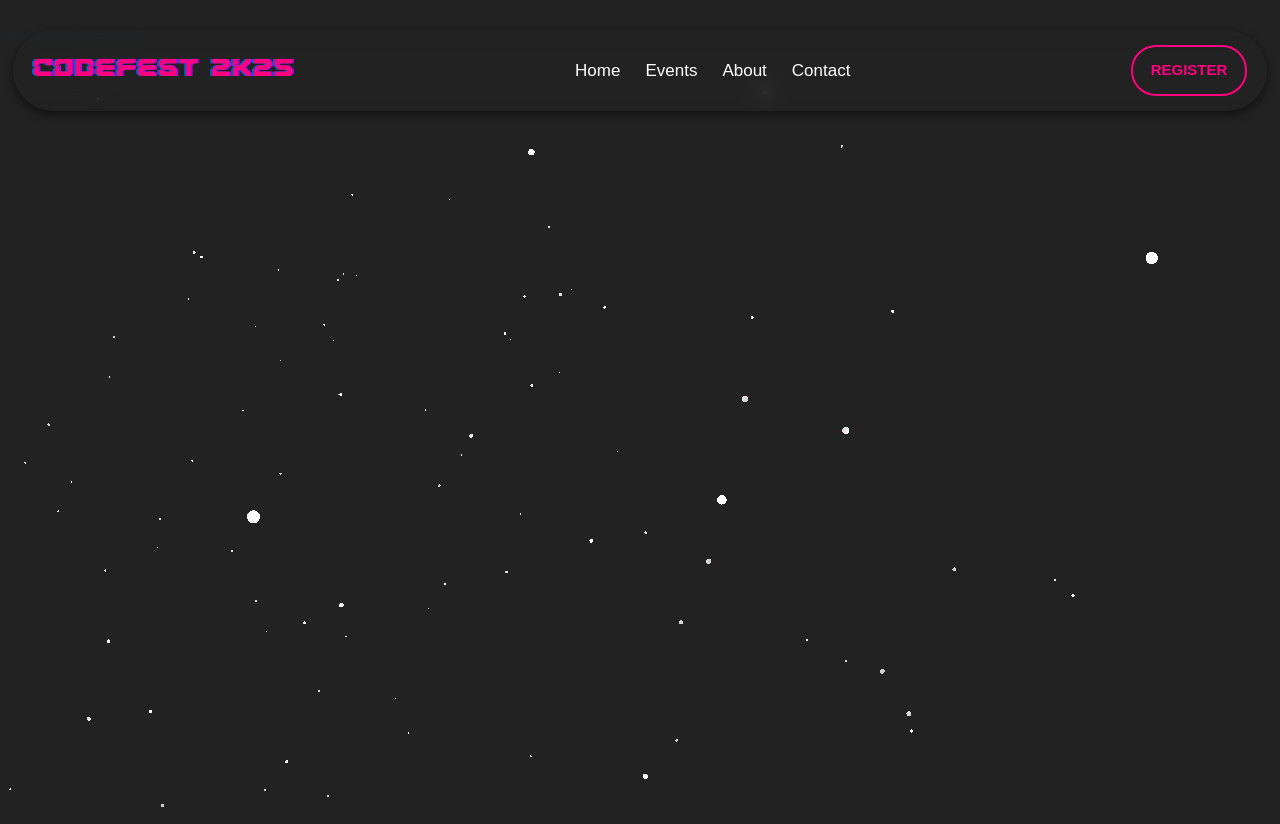
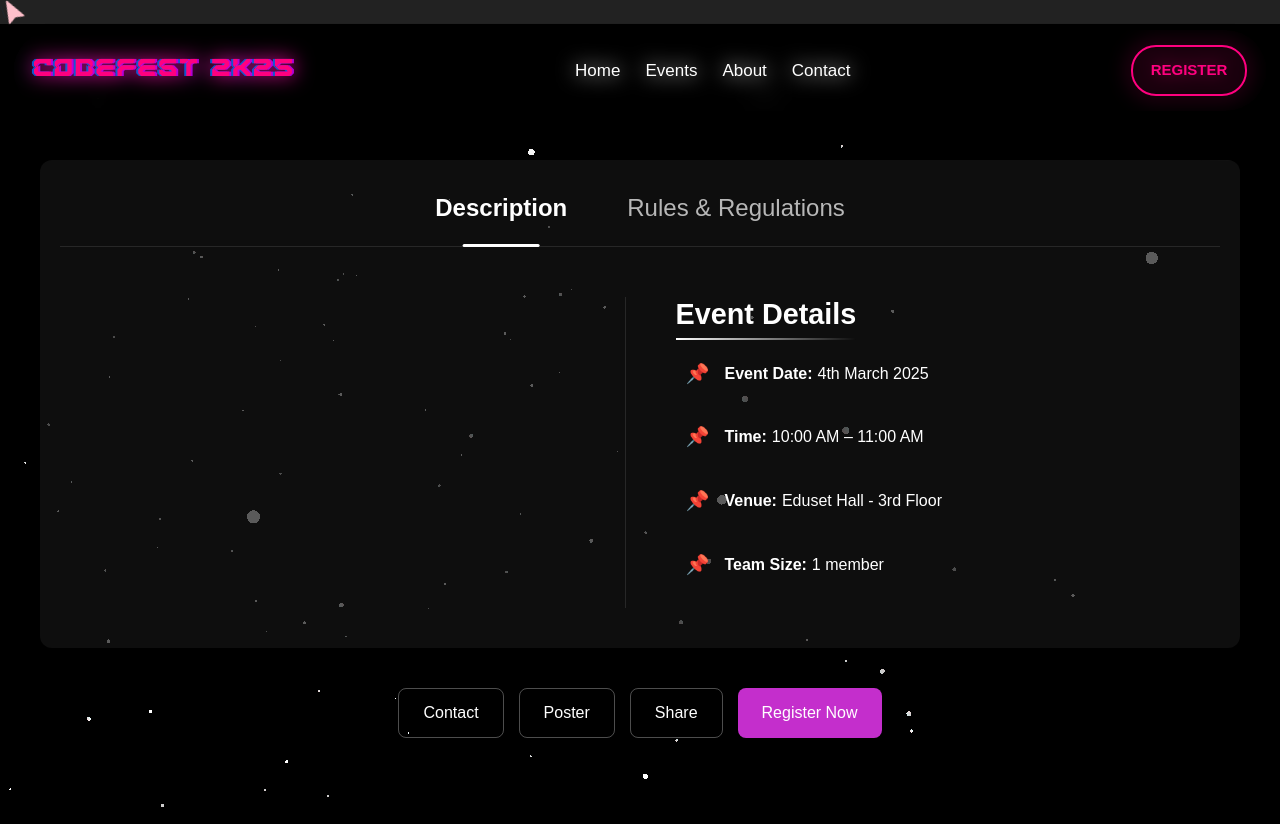
Before and after one commit to vjJeeva/Codefest2k25, a React (Vite) app: page /rules in a window 1280 px wide. Before the commit the page ends 800 px from the top, so only its background shows below. Built offline with nearby package versions, Linux system fonts and the light colour scheme; a web font is replaced by a local one.

Commit message:
added functionality to rulespage

```diff
--- a/src/App.jsx
+++ b/src/App.jsx
@@ -8,10 +8,12 @@ import RulesPage from "./components/RulesPage.jsx";
 import Background from './components/Background.jsx'
 import './App.css'
 import EventToggle from "./components/EventToggle.jsx";
+import CustomMouse from "./components/CustomMouse.jsx";
 
 function App() {
   return (
     <>
+    <CustomMouse/>
     <Background/>
     <Router>
       <Header />
--- a/src/assets/eventinfo.js
+++ b/src/assets/eventinfo.js
@@ -10,6 +10,7 @@ import {
 const eventinfo = [
   {
     title: "InnovQuiz",
+    subtitle:"Innovquiz",
     type: "Technical",
     background: Freefire,
     date: "4th APR '25 - 10am",
--- a/src/components/RulesPage.jsx
+++ b/src/components/RulesPage.jsx
@@ -1,25 +1,43 @@
-import React from "react";
+import React, { useState, useEffect } from "react";
 import { useSearchParams } from "react-router-dom";
 import "../styles/RulesPage.css";
 import Header from "./Header.jsx";
 
 const RulesPage = () => {
   const [searchParams] = useSearchParams();
-  let event = null;
+  const [event, setEvent] = useState({}); // State to store event data
+  const [activeTab, setActiveTab] = useState("description");
+  const [animatedItems, setAnimatedItems] = useState([]);
 
+  // Parse event data from URL
+  useEffect(() => {
     try {
       const eventParam = searchParams.get("event");
       if (eventParam) {
-      event = JSON.parse(decodeURIComponent(eventParam));
+        const decodedEvent = JSON.parse(decodeURIComponent(eventParam));
+        setEvent(decodedEvent);
       }
     } catch (error) {
       console.error("Error parsing event data:", error);
-    return <div>Error loading event details. Please try again.</div>;
     }
+  }, [searchParams]);
 
-  if (!event) {
-    return <div>No event data found.</div>;
-  }
+  // Animation effect for items to appear one by one
+  useEffect(() => {
+    const items = document.querySelectorAll(".animate-item");
+
+    const animationTimeout = setTimeout(() => {
+      let delay = 0;
+      items.forEach((item, index) => {
+        setTimeout(() => {
+          setAnimatedItems((prev) => [...prev, index]);
+        }, delay);
+        delay += 150;
+      });
+    }, 300);
+
+    return () => clearTimeout(animationTimeout);
+  }, [activeTab]); // Reset animation when tab changes
 
   const handleRegister = () => {
     window.open("https://forms.gle/YOUR_GOOGLE_FORM_LINK", "_blank");
@@ -28,18 +46,123 @@ const RulesPage = () => {
   return (
     <>
       <Header />
-      <div className="rules-page">
-        <h1>{event.title} Rules</h1>
-        <div className="rules-container">
-          {event.rules.map((rule, index) => (
-            <p key={index} className="rule-item">
-              {rule}
+      <div className="project-contest-page">
+        <div className="hero-section">
+          <h1 className="title">{event.title}</h1>
+          <p className="subtitle">{event.subtitle}</p>
+        </div>
+
+        <div className="content-container">
+          <div className="tabs">
+            <button
+              className={`tab-button ${
+                activeTab === "description" ? "active" : ""
+              }`}
+              onClick={() => setActiveTab("description")}
+            >
+              Description
+            </button>
+            <button
+              className={`tab-button ${activeTab === "rules" ? "active" : ""}`}
+              onClick={() => setActiveTab("rules")}
+            >
+              Rules & Regulations
+            </button>
+          </div>
+
+          <div className="tab-content">
+            {activeTab === "description" && (
+              <div className="description-section">
+                <div className="description-content">
+                  <p className="animate-item description-text">
+                    The <span className="highlight">Project Contest</span> is a
+                    technical event where participants showcase innovative
+                    projects that solve real-world problems using technology.
+                    Participants must develop their projects beforehand and
+                    present them to a panel of judges. The contest encourages{" "}
+                    <span className="highlight">
+                      creativity, problem-solving, and technical excellence.
+                    </span>
                   </p>
-          ))}
                 </div>
+
+                <div className="important-details">
+                  <h2 className="section-title">Event Details</h2>
+                  <ul className="details-list">
+                    <li
+                      className={`animate-item ${
+                        animatedItems.includes(0) ? "show" : ""
+                      }`}
+                    >
+                      <span className="detail-icon">📌</span>
+                      <span className="detail-label">Event Date:</span>{" "}
+                      {event.date || "4th March 2025"}
+                    </li>
+                    <li
+                      className={`animate-item ${
+                        animatedItems.includes(1) ? "show" : ""
+                      }`}
+                    >
+                      <span className="detail-icon">📌</span>
+                      <span className="detail-label">Time:</span>{" "}
+                      {event.time || "10:00 AM – 11:00 AM"}
+                    </li>
+                    <li
+                      className={`animate-item ${
+                        animatedItems.includes(2) ? "show" : ""
+                      }`}
+                    >
+                      <span className="detail-icon">📌</span>
+                      <span className="detail-label">Venue:</span>{" "}
+                      {event.venue || "Eduset Hall - 3rd Floor"}
+                    </li>
+                    <li
+                      className={`animate-item ${
+                        animatedItems.includes(3) ? "show" : ""
+                      }`}
+                    >
+                      <span className="detail-icon">📌</span>
+                      <span className="detail-label">Team Size:</span>{" "}
+                      {event.teamSize || "1 member"}
+                    </li>
+                  </ul>
+                </div>
+              </div>
+            )}
+
+            {activeTab === "rules" && (
+              <div className="rules-section">
+                <h2 className="section-title">Rules & Regulations</h2>
+                <ul className="rules-list">
+                  {event.rules ? (
+                    event.rules.map((rule, index) => (
+                      <li
+                        key={index}
+                        className={`animate-item ${
+                          animatedItems.includes(index) ? "show" : ""
+                        }`}
+                      >
+                        <span className="rule-icon">✓</span>
+                        <div className="rule-content">{rule}</div>
+                      </li>
+                    ))
+                  ) : (
+                    <p>No rules available for this event.</p>
+                  )}
+                </ul>
+              </div>
+            )}
+          </div>
+        </div>
+
+        <div className="action-buttons">
+          <button className="action-button contact-button">Contact</button>
+          <button className="action-button poster-button">Poster</button>
+          <button className="action-button share-button">Share</button>
           <button className="register-button" onClick={handleRegister}>
             Register Now
           </button>
+        </div>
       </div>
     </>
   );
--- a/src/styles/RulesPage.css
+++ b/src/styles/RulesPage.css
@@ -1,30 +1,225 @@
-.rules-page {
-  padding: 20px;
-  max-width: 800px;
+/* ProjectContestPage.css */
+.project-contest-page {
+  font-family: 'Inter', 'Segoe UI', sans-serif;
+  padding: 0;
+  max-width: 100%;
   margin: 0 auto;
   text-align: center;
-  margin-top: 100px; /* Add margin to avoid overlap with the fixed header */
+  color: white;
+  background-color: #000000;
+  min-height: 100vh;
+  overflow-x: hidden;
 }
 
-.rules-page h1 {
-  font-size: 2.5rem;
-  color: #C42ECC;
-  margin-bottom: 20px;
+.hero-section {
+  padding: 80px 20px 40px;
+  text-align: center;
 }
 
-.rules-container {
-  background-color: #f9f9f9;
-  padding: 20px;
-  border-radius: 10px;
-  box-shadow: 0 4px 8px rgba(0, 0, 0, 0.1);
-  margin-bottom: 20px;
+.title {
+  font-size: 4rem;
+  font-weight: 800;
+  margin-bottom: 10px;
+  animation: fadeIn 1s ease-out, slideUp 1s ease-out;
 }
 
-.rule-item {
-  font-size: 1.1rem;
-  color: #333;
-  margin: 10px 0;
+.subtitle {
+  font-size: 1.5rem;
+  opacity: 0.9;
+  margin-top: 0;
+  animation: fadeIn 1.5s ease-out, slideUp 1.5s ease-out;
+}
+
+.content-container {
+  max-width: 1200px;
+  margin: 0 auto;
+  background-color: rgba(20, 20, 20, 0.7);
+  border-radius: 12px;
+  padding: 20px;
+  box-shadow: 0 4px 30px rgba(0, 0, 0, 0.2);
+  overflow: hidden;
+  position: relative;
+}
+
+.content-container::before {
+  content: '';
+  position: absolute;
+  top: 0;
+  left: 0;
+  right: 0;
+  height: 1px;
+  background: linear-gradient(90deg, transparent, rgba(255, 255, 255, 0.3), transparent);
+  animation: shimmer 3s infinite;
+}
+
+.tabs {
+  display: flex;
+  justify-content: center;
+  margin-bottom: 30px;
+  border-bottom: 1px solid rgba(255, 255, 255, 0.1);
+  padding-bottom: 10px;
+}
+
+.tab-button {
+  background: transparent;
+  border: none;
+  color: white;
+  font-size: 1.5rem;
+  padding: 10px 30px;
+  cursor: pointer;
+  position: relative;
+  transition: all 0.3s ease;
+  font-weight: 400;
+  opacity: 0.7;
+}
+
+.tab-button:hover {
+  opacity: 1;
+}
+
+.tab-button.active {
+  opacity: 1;
+  font-weight: 600;
+}
+
+.tab-button.active::after {
+  content: '';
+  position: absolute;
+  bottom: -11px;
+  left: 50%;
+  transform: translateX(-50%);
+  width: 40%;
+  height: 3px;
+  background-color: white;
+  border-radius: 3px;
+  animation: growWidth 0.3s ease-out;
+}
+
+.tab-content {
+  padding: 20px;
+  min-height: 300px;
+}
+
+.description-section {
+  display: flex;
+  flex-direction: row;
+  gap: 30px;
   text-align: left;
+}
+
+.description-content {
+  flex: 1;
+  padding-right: 20px;
+  border-right: 1px solid rgba(255, 255, 255, 0.1);
+}
+
+.description-text {
+  font-size: 1.2rem;
+  line-height: 1.7;
+  z-index: 999;
+}
+
+.important-details {
+  flex: 1;
+  padding-left: 20px;
+}
+
+.section-title {
+  font-size: 1.8rem;
+  margin-bottom: 20px;
+  font-weight: 600;
+  position: relative;
+  display: inline-block;
+}
+
+.section-title::after {
+  content: '';
+  position: absolute;
+  bottom: -8px;
+  left: 0;
+  width: 100%;
+  height: 2px;
+  background: linear-gradient(90deg, white, transparent);
+}
+
+.highlight {
+  font-weight: 600;
+}
+
+.details-list, .rules-list {
+  list-style: none;
+  padding: 0;
+}
+
+.details-list li, .rules-list li {
+  margin-bottom: 15px;
+  padding: 10px;
+  border-radius: 8px;
+  transition: all 0.3s ease;
+  display: flex;
+  align-items: flex-start;
+  opacity: 0;
+  transform: translateY(20px);
+}
+
+.details-list li.show, .rules-list li.show {
+  opacity: 1;
+  transform: translateY(0);
+}
+
+.details-list li:hover, .rules-list li:hover {
+  background-color: rgba(255, 255, 255, 0.05);
+}
+
+.detail-icon, .rule-icon {
+  margin-right: 15px;
+  font-size: 1.2rem;
+  color: #ff3366;
+  display: inline-block;
+  transform: translateY(-2px);
+}
+
+.detail-label, .rule-label {
+  font-weight: 600;
+  margin-right: 5px;
+}
+
+.rule-content {
+  display: inline;
+}
+
+.rule-highlight {
+  font-weight: 600;
+  color: #ffffff;
+}
+
+.rules-section {
+  text-align: left;
+}
+
+.action-buttons {
+  margin-top: 40px;
+  display: flex;
+  justify-content: center;
+  gap: 15px;
+  flex-wrap: wrap;
+  padding-bottom: 50px;
+}
+
+.action-button {
+  padding: 12px 24px;
+  background-color: transparent;
+  color: white;
+  border: 1px solid rgba(255, 255, 255, 0.3);
+  border-radius: 8px;
+  cursor: pointer;
+  font-size: 1rem;
+  transition: all 0.3s ease;
+}
+
+.action-button:hover {
+  border-color: white;
+  background-color: rgba(255, 255, 255, 0.1);
 }
 
 .register-button {
@@ -32,36 +227,101 @@
   color: white;
   border: none;
   padding: 12px 24px;
-  font-size: 1.2rem;
+  font-size: 1rem;
   border-radius: 8px;
   cursor: pointer;
-  transition: background-color 0.3s ease;
+  transition: all 0.3s ease;
+  position: relative;
+  overflow: hidden;
+}
+
+.register-button::before {
+  content: '';
+  position: absolute;
+  top: 0;
+  left: -100%;
+  width: 100%;
+  height: 100%;
+  background: linear-gradient(90deg, transparent, rgba(255, 255, 255, 0.2), transparent);
+  transition: left 0.7s ease;
 }
 
 .register-button:hover {
   background-color: #a020a0;
+  transform: translateY(-2px);
+  box-shadow: 0 5px 15px rgba(196, 46, 204, 0.4);
 }
 
+.register-button:hover::before {
+  left: 100%;
+}
+
+.animate-item {
+  opacity: 0;
+  transform: translateY(20px);
+  transition: opacity 0.5s ease, transform 0.5s ease;
+}
+
+.animate-item.show {
+  opacity: 1;
+  transform: translateY(0);
+}
+
+/* Animations */
+@keyframes fadeIn {
+  from { opacity: 0; }
+  to { opacity: 1; }
+}
+
+@keyframes slideUp {
+  from { transform: translateY(30px); }
+  to { transform: translateY(0); }
+}
+
+@keyframes shimmer {
+  0% { transform: translateX(-100%); }
+  100% { transform: translateX(100%); }
+}
+
+@keyframes growWidth {
+  from { width: 0; }
+  to { width: 40%; }
+}
+
+@keyframes pulse {
+  0% { transform: scale(1); }
+  50% { transform: scale(1.05); }
+  100% { transform: scale(1); }
+}
+
+/* Media Queries */
 @media (max-width: 768px) {
-  .rules-page {
-    margin-top: 80px;
-    padding: 15px;
+  .description-section {
+    flex-direction: column;
   }
 
-  .rules-page h1 {
-    font-size: 2rem;
+  .description-content {
+    border-right: none;
+    border-bottom: 1px solid rgba(255, 255, 255, 0.1);
+    padding-right: 0;
+    padding-bottom: 20px;
   }
 
-  .rules-container {
-    padding: 15px;
+  .important-details {
+    padding-left: 0;
+    padding-top: 20px;
   }
 
-  .rule-item {
-    font-size: 1rem;
+  .title {
+    font-size: 2.5rem;
   }
 
-  .register-button {
-    padding: 10px 20px;
-    font-size: 1rem;
+  .tab-button {
+    font-size: 1.2rem;
+    padding: 10px 15px;
+  }
+
+  .section-title {
+    font-size: 1.5rem;
   }
 }
```
Lines whose indentation alone changed are shown as unchanged.
